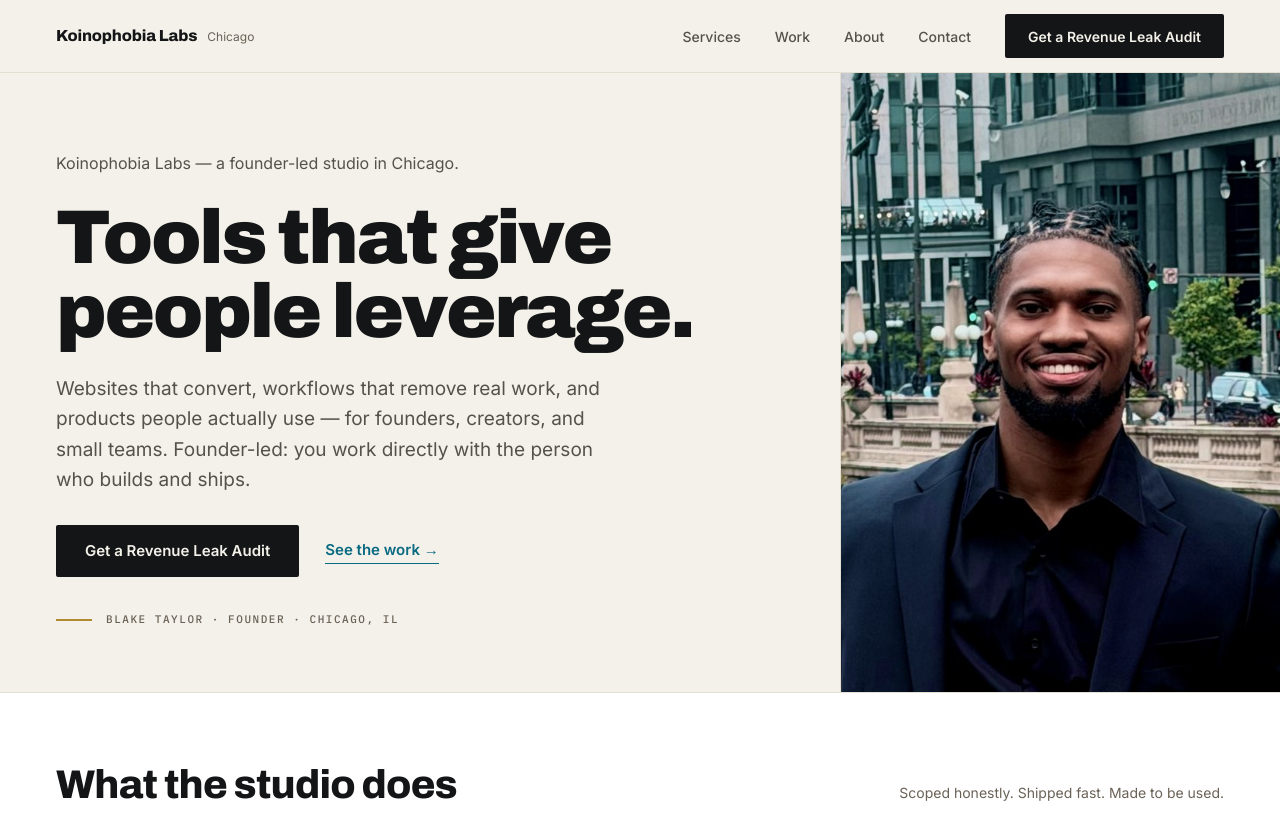
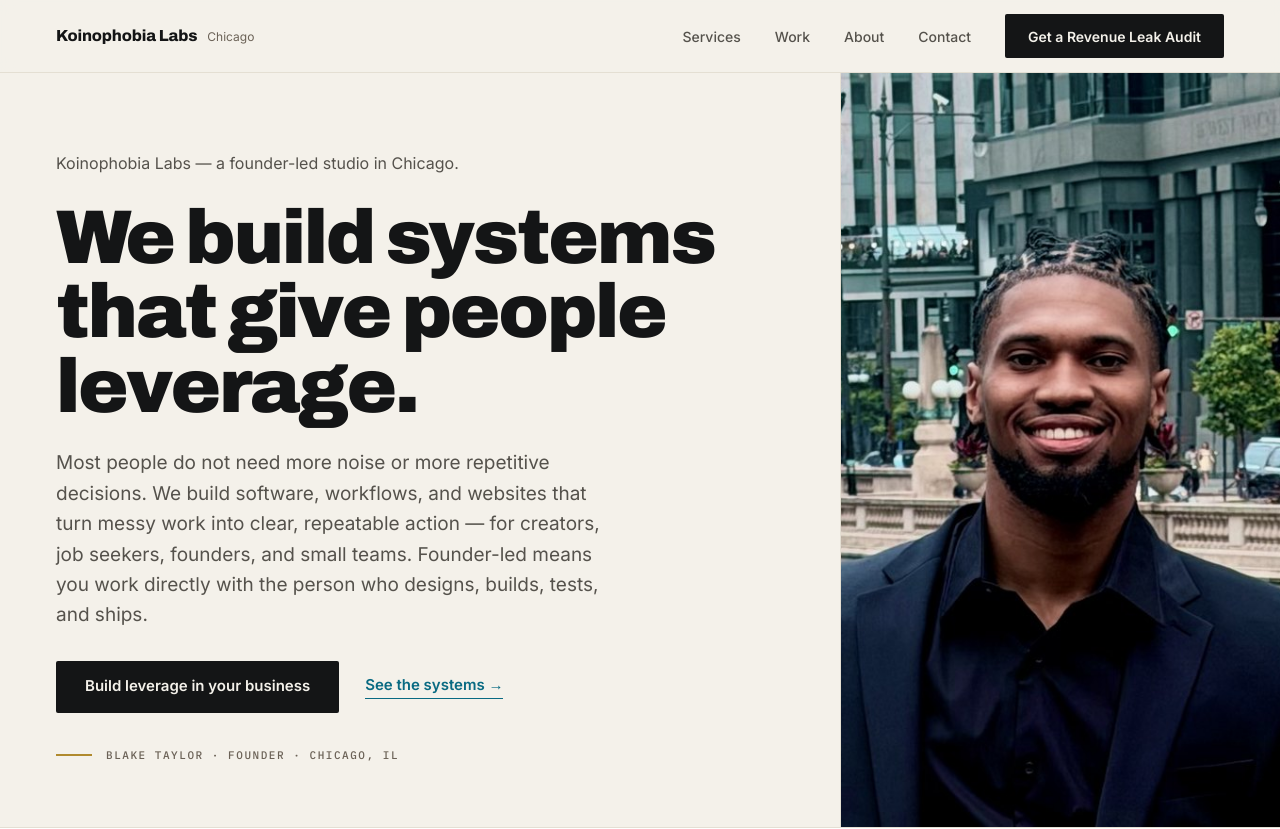
Before and after one commit to koinophobia-labs/koinophobia-labs-site, a Next.js app: page / in a window 1280 px wide. Shown: the top 829 px of the page. Built offline with nearby package versions, Linux system fonts and the light colour scheme.

Commit message:
Center homepage narrative on leverage through systems

```diff
--- a/components/home/HomeHero.tsx
+++ b/components/home/HomeHero.tsx
@@ -9,18 +9,19 @@
           <p className="kl-eyebrow">
             Koinophobia Labs — a founder-led studio in Chicago.
           </p>
-          <h1 className="kl-hero__h1">Tools that give people leverage.</h1>
+          <h1 className="kl-hero__h1">We build systems that give people leverage.</h1>
           <p className="kl-hero__sub">
-            Websites that convert, workflows that remove real work, and products
-            people actually use — for founders, creators, and small teams.
-            Founder-led: you work directly with the person who builds and ships.
+            Most people do not need more noise or more repetitive decisions. We build software,
+            workflows, and websites that turn messy work into clear, repeatable action — for
+            creators, job seekers, founders, and small teams. Founder-led means you work directly
+            with the person who designs, builds, tests, and ships.
           </p>
           <div className="kl-cta-row">
             <Link className="kl-btn kl-btn--primary" href="/audit">
-              Get a Revenue Leak Audit
+              Build leverage in your business
             </Link>
             <a className="kl-link" href="#work">
-              See the work →
+              See the systems →
             </a>
           </div>
           <div className="kl-signature">
```
